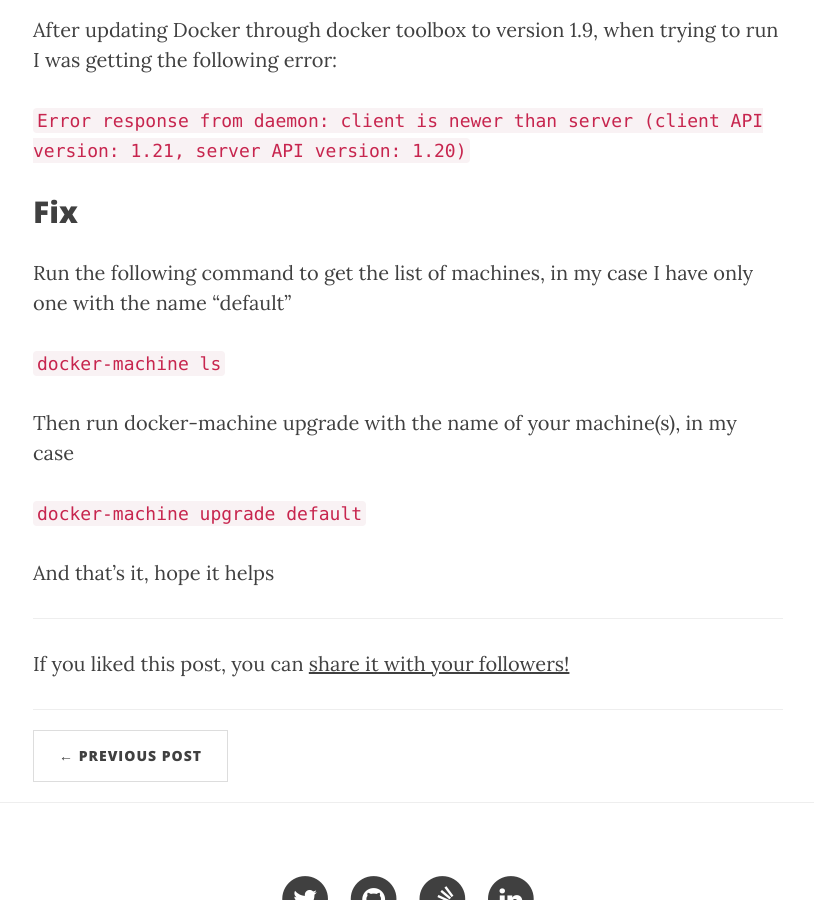
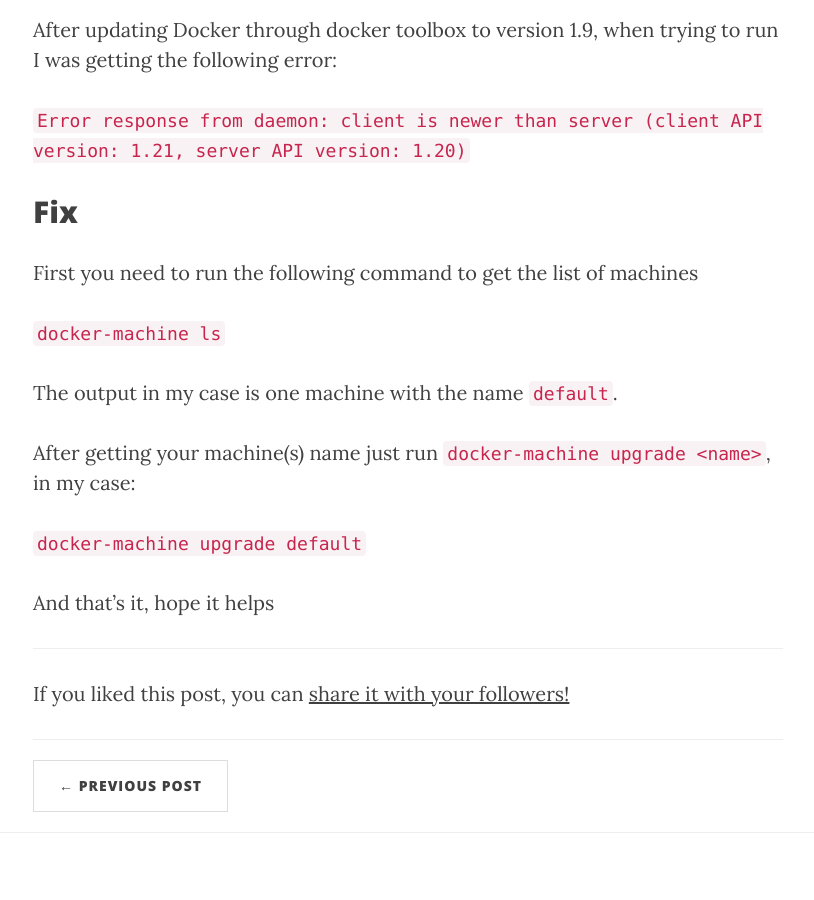
Before and after one commit to hjgraca/hjgraca.github.io-old, a Jekyll site: the page built from _posts/2015-11-09-Docker-Error-client-newer-than-server.markdown, in a window 1280 px wide and 900 px high, scrolled down 654 px. Shown: the whole window, without its empty margins (232-1046 px from the left). Built offline with Jekyll 4.4.1, drawn with Linux system fonts in a browser that asks for light colours; nearby versions of some CDN libraries; comment, search, counter and statistics services are not loaded.

Commit message:
update post

```diff
--- a/_posts/2015-11-09-Docker-Error-client-newer-than-server.markdown
+++ b/_posts/2015-11-09-Docker-Error-client-newer-than-server.markdown
@@ -16,11 +16,13 @@ After updating Docker through docker toolbox to version 1.9, when trying to run
 
 ## Fix ##
 
-Run the following command to get the list of machines, in my case I have only one with the name "default"
+First you need to run the following command to get the list of machines
 
 ``docker-machine ls``
 
-Then run docker-machine upgrade with the name of your machine(s), in my case
+The output in my case is one machine with the name ``default``.
+
+After getting your machine(s) name just run ``docker-machine upgrade <name>``, in my case:
 
 ``docker-machine upgrade default``
 
```
